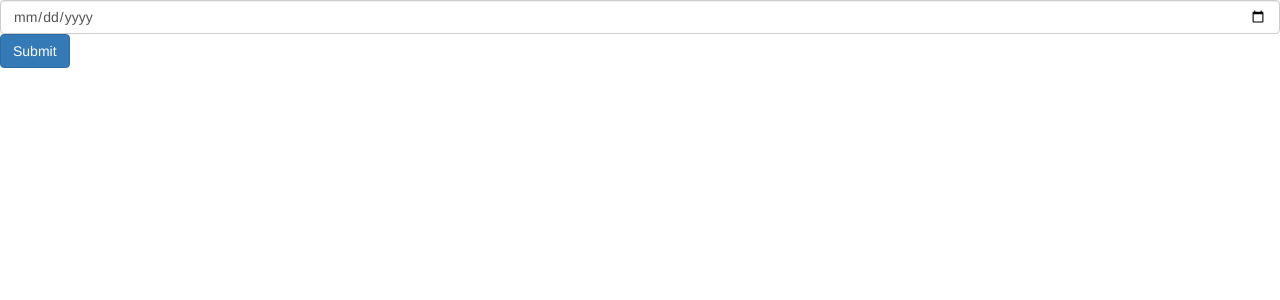
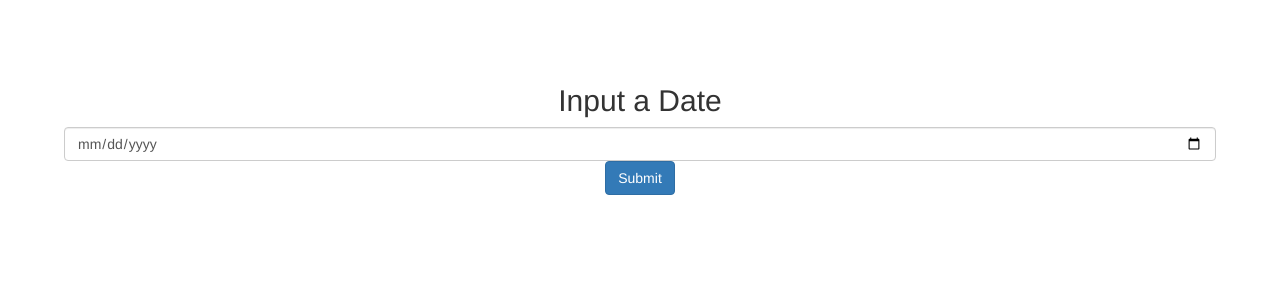
Before and after one commit to kazvee/time-tracker, a React (Create React App) app: page / in a window 1280 px wide. Shown: the top 300 px of the page. Built offline with nearby package versions, Linux system fonts and the light colour scheme.

Commit message:
style: add styling to Form component

```diff
--- /dev/null
+++ b/src/components/App.css
@@ -0,0 +1,5 @@
+.App {
+  text-align: center;
+  padding: 5%;
+  font-size: 16px;
+}
--- a/src/components/App.js
+++ b/src/components/App.js
@@ -1,17 +1,15 @@
 import { Component } from 'react';
 import { Button, Form, FormControl } from 'react-bootstrap';
+import './App.css';
 
 class App extends Component {
   render() {
     return (
-      <div>
+      <div className='App'>
         <Form inline>
-          <FormControl type='date'>
-          </FormControl>
-          {' '}
-          <Button>
-            Submit
-          </Button>
+          <h2>Input a Date</h2>
+          <FormControl type='date'></FormControl>
+          <Button>Submit</Button>
         </Form>
       </div>
     );
```
